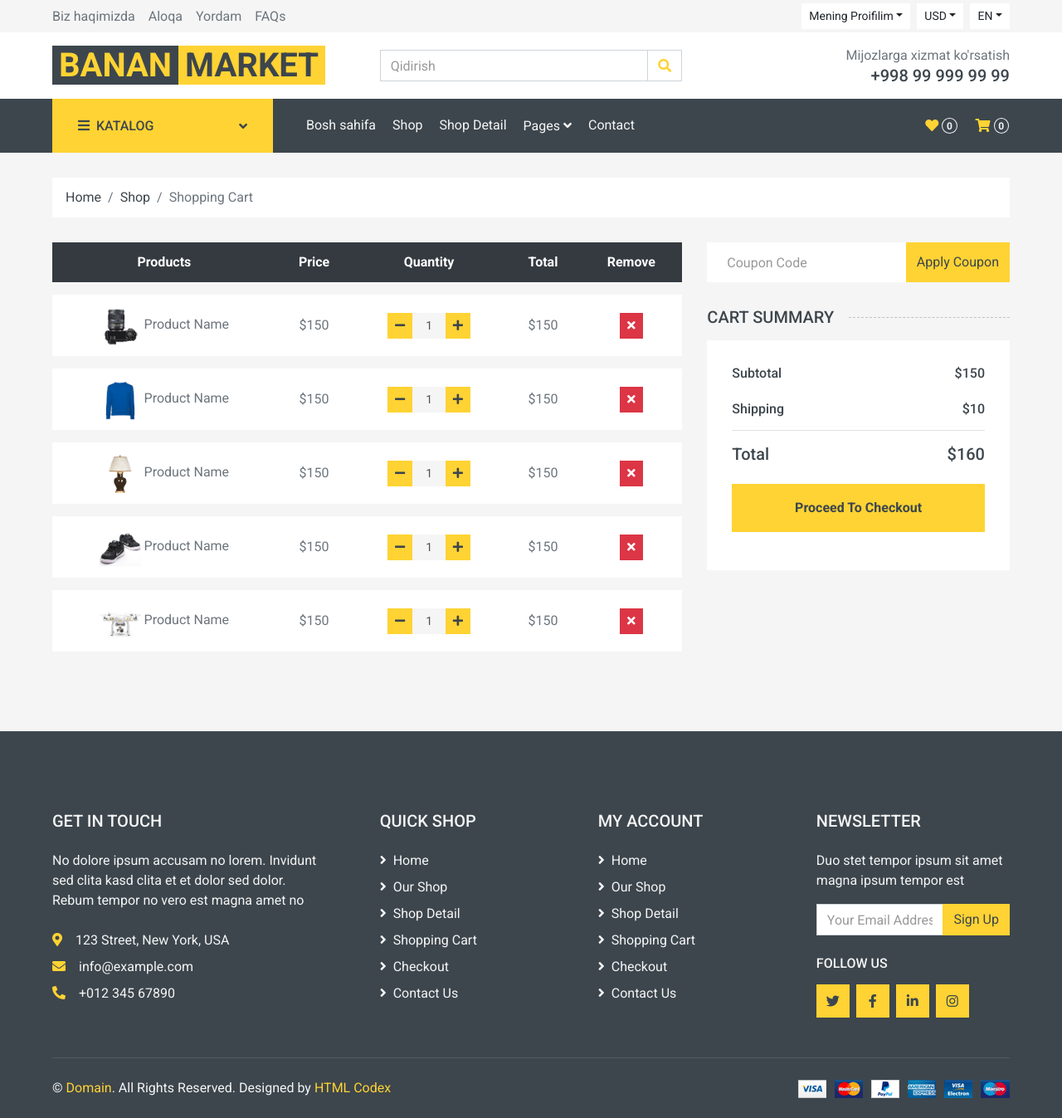
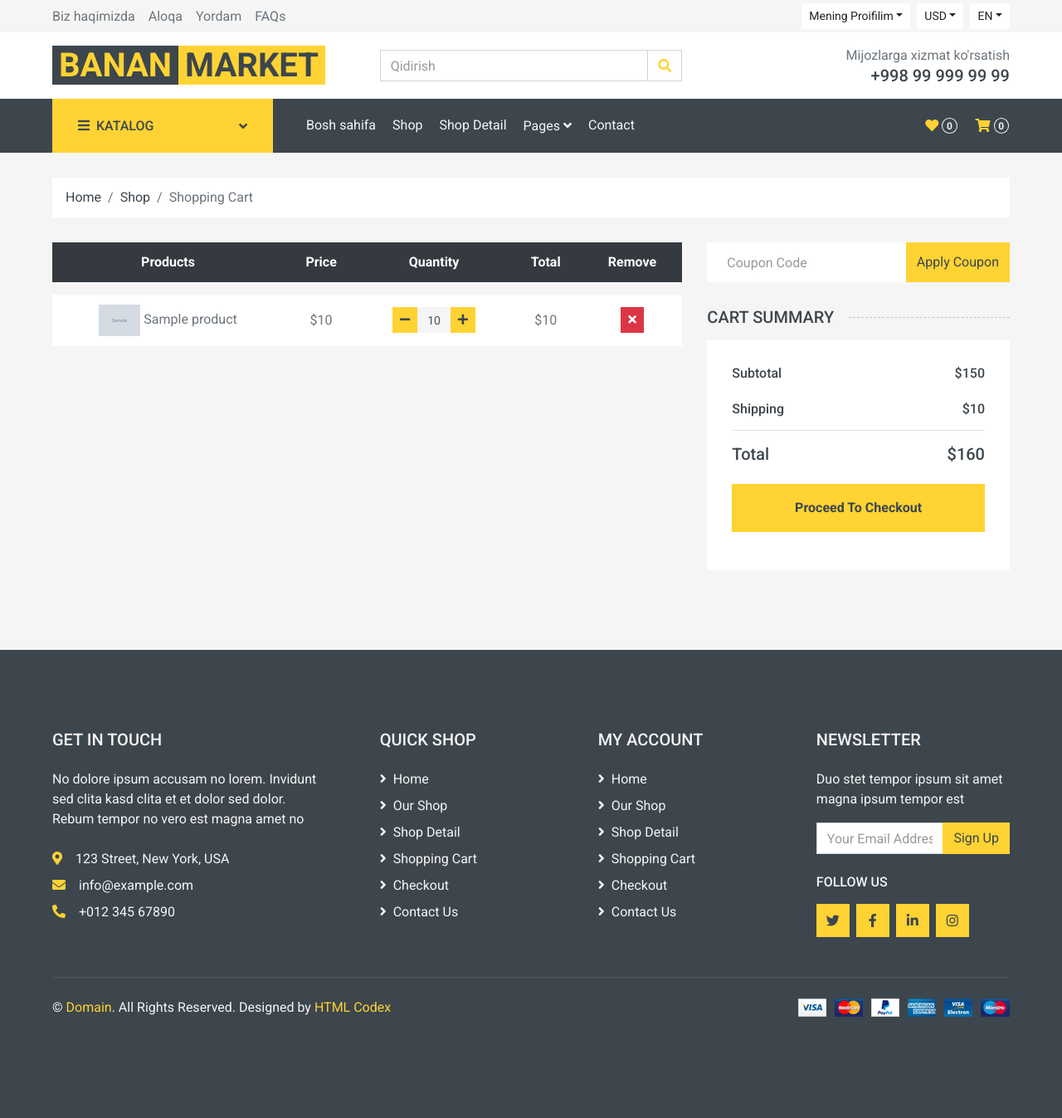
Before and after one commit to asilbek3450/online_shop, a Django app: template templates/order/cart.html in a window 1280 px wide. Shown: the whole page at 83% size. After the commit the page ends 1225 px from the top, so only its background shows below. Run offline with Django 5.2, Linux system fonts and the light colour scheme; the template is opened without the code that fills it: most values are stand-ins (such as "Sample title", 1, 10 or a date in 2020); grey boxes marked "Sample" are stand-in pictures; some libraries are stand-ins or nearby versions.

Commit message:
order item view changes

```diff
--- a/config/urls.py
+++ b/config/urls.py
@@ -22,7 +22,8 @@ from django.urls import path, include
 urlpatterns = [
     path('admin/', admin.site.urls),
     path('', include("shop.urls")),
-    path('auth/', include("users.urls"))
+    path('auth/', include("users.urls")),
+    path('order/', include("order.urls")),
 
 ]
 
--- a/templates/base.html
+++ b/templates/base.html
@@ -147,7 +147,7 @@
                             <div class="nav-item dropdown">
                                 <a href="#" class="nav-link dropdown-toggle" data-toggle="dropdown">Pages <i class="fa fa-angle-down mt-1"></i></a>
                                 <div class="dropdown-menu bg-primary rounded-0 border-0 m-0">
-                                    <a href="" class="dropdown-item">Shopping Cart</a>
+                                    <a href="{% url 'cart' %}" class="dropdown-item">Shopping Cart</a>
                                     <a href="" class="dropdown-item">Checkout</a>
                                 </div>
                             </div>
@@ -158,7 +158,7 @@
                                 <i class="fas fa-heart text-primary"></i>
                                 <span class="badge text-secondary border border-secondary rounded-circle" style="padding-bottom: 2px;">0</span>
                             </a>
-                            <a href="" class="btn px-0 ml-3">
+                            <a href="{% url 'cart' %}" class="btn px-0 ml-3">
                                 <i class="fas fa-shopping-cart text-primary"></i>
                                 <span class="badge text-secondary border border-secondary rounded-circle" style="padding-bottom: 2px;">0</span>
                             </a>
--- a/templates/order/cart.html
+++ b/templates/order/cart.html
@@ -33,9 +33,10 @@
                         </tr>
                     </thead>
                     <tbody class="align-middle">
+                    {% for item in order_items %}
                         <tr>
-                            <td class="align-middle"><img src="img/product-1.jpg" alt="" style="width: 50px;"> Product Name</td>
-                            <td class="align-middle">$150</td>
+                            <td class="align-middle"><img src="{{ item.product.get_cover_image }}" alt="" style="width: 50px;"> {{ item.product.name }}</td>
+                            <td class="align-middle">${{ item.product.price }}</td>
                             <td class="align-middle">
                                 <div class="input-group quantity mx-auto" style="width: 100px;">
                                     <div class="input-group-btn">
@@ -43,7 +44,7 @@
                                         <i class="fa fa-minus"></i>
                                         </button>
                                     </div>
-                                    <input type="text" class="form-control form-control-sm bg-secondary border-0 text-center" value="1">
+                                    <input type="text" class="form-control form-control-sm bg-secondary border-0 text-center" value="{{ item.quantity }}">
                                     <div class="input-group-btn">
                                         <button class="btn btn-sm btn-primary btn-plus">
                                             <i class="fa fa-plus"></i>
@@ -51,93 +52,10 @@
                                     </div>
                                 </div>
                             </td>
-                            <td class="align-middle">$150</td>
+                            <td class="align-middle">${{ item.get_total_item_price }}</td>
                             <td class="align-middle"><button class="btn btn-sm btn-danger"><i class="fa fa-times"></i></button></td>
                         </tr>
-                        <tr>
-                            <td class="align-middle"><img src="img/product-2.jpg" alt="" style="width: 50px;"> Product Name</td>
-                            <td class="align-middle">$150</td>
-                            <td class="align-middle">
-                                <div class="input-group quantity mx-auto" style="width: 100px;">
-                                    <div class="input-group-btn">
-                                        <button class="btn btn-sm btn-primary btn-minus" >
-                                        <i class="fa fa-minus"></i>
-                                        </button>
-                                    </div>
-                                    <input type="text" class="form-control form-control-sm bg-secondary border-0 text-center" value="1">
-                                    <div class="input-group-btn">
-                                        <button class="btn btn-sm btn-primary btn-plus">
-                                            <i class="fa fa-plus"></i>
-                                        </button>
-                                    </div>
-                                </div>
-                            </td>
-                            <td class="align-middle">$150</td>
-                            <td class="align-middle"><button class="btn btn-sm btn-danger"><i class="fa fa-times"></i></button></td>
-                        </tr>
-                        <tr>
-                            <td class="align-middle"><img src="img/product-3.jpg" alt="" style="width: 50px;"> Product Name</td>
-                            <td class="align-middle">$150</td>
-                            <td class="align-middle">
-                                <div class="input-group quantity mx-auto" style="width: 100px;">
-                                    <div class="input-group-btn">
-                                        <button class="btn btn-sm btn-primary btn-minus" >
-                                        <i class="fa fa-minus"></i>
-                                        </button>
-                                    </div>
-                                    <input type="text" class="form-control form-control-sm bg-secondary border-0 text-center" value="1">
-                                    <div class="input-group-btn">
-                                        <button class="btn btn-sm btn-primary btn-plus">
-                                            <i class="fa fa-plus"></i>
-                                        </button>
-                                    </div>
-                                </div>
-                            </td>
-                            <td class="align-middle">$150</td>
-                            <td class="align-middle"><button class="btn btn-sm btn-danger"><i class="fa fa-times"></i></button></td>
-                        </tr>
-                        <tr>
-                            <td class="align-middle"><img src="img/product-4.jpg" alt="" style="width: 50px;"> Product Name</td>
-                            <td class="align-middle">$150</td>
-                            <td class="align-middle">
-                                <div class="input-group quantity mx-auto" style="width: 100px;">
-                                    <div class="input-group-btn">
-                                        <button class="btn btn-sm btn-primary btn-minus" >
-                                        <i class="fa fa-minus"></i>
-                                        </button>
-                                    </div>
-                                    <input type="text" class="form-control form-control-sm bg-secondary border-0 text-center" value="1">
-                                    <div class="input-group-btn">
-                                        <button class="btn btn-sm btn-primary btn-plus">
-                                            <i class="fa fa-plus"></i>
-                                        </button>
-                                    </div>
-                                </div>
-                            </td>
-                            <td class="align-middle">$150</td>
-                            <td class="align-middle"><button class="btn btn-sm btn-danger"><i class="fa fa-times"></i></button></td>
-                        </tr>
-                        <tr>
-                            <td class="align-middle"><img src="img/product-5.jpg" alt="" style="width: 50px;"> Product Name</td>
-                            <td class="align-middle">$150</td>
-                            <td class="align-middle">
-                                <div class="input-group quantity mx-auto" style="width: 100px;">
-                                    <div class="input-group-btn">
-                                        <button class="btn btn-sm btn-primary btn-minus" >
-                                        <i class="fa fa-minus"></i>
-                                        </button>
-                                    </div>
-                                    <input type="text" class="form-control form-control-sm bg-secondary border-0 text-center" value="1">
-                                    <div class="input-group-btn">
-                                        <button class="btn btn-sm btn-primary btn-plus">
-                                            <i class="fa fa-plus"></i>
-                                        </button>
-                                    </div>
-                                </div>
-                            </td>
-                            <td class="align-middle">$150</td>
-                            <td class="align-middle"><button class="btn btn-sm btn-danger"><i class="fa fa-times"></i></button></td>
-                        </tr>
+                    {% endfor %}
                     </tbody>
                 </table>
             </div>
```
Also changed, not shown: order/urls.py (added, +7 -0 lines), order/views.py (+13 -1 lines).
